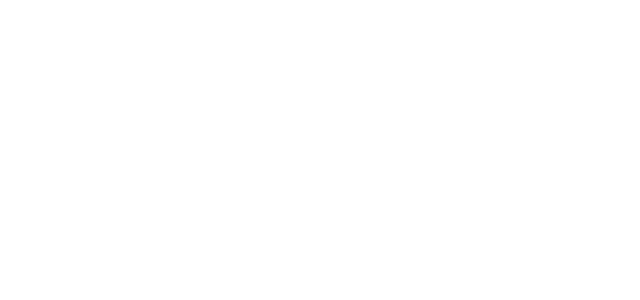
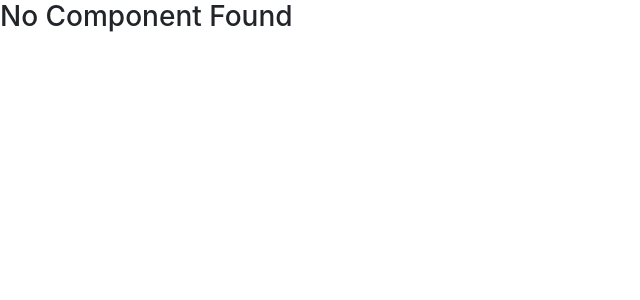
Before and after one commit to raees21/React_ToDoApp, a Next.js app: page /components/componentPicker in a window 1280 px wide. Shown: the top 300 px of the page, without its empty margins (0-640 px from the left). Built offline with nearby package versions, Linux system fonts and the light colour scheme.

Commit message:
Fix Typescript Default switch Value error

```diff
--- a/src/pages/components/componentPicker.tsx
+++ b/src/pages/components/componentPicker.tsx
@@ -9,6 +9,12 @@
             return <Tasklist taskArray={props.taskArray} singleTask={props.singleTask}/>
         case NavValues.deleted:
             return <Deleted/>
+        default:
+            return (
+                <h3>
+                    No Component Found
+                </h3>
+            )
     }
 }
 
```
